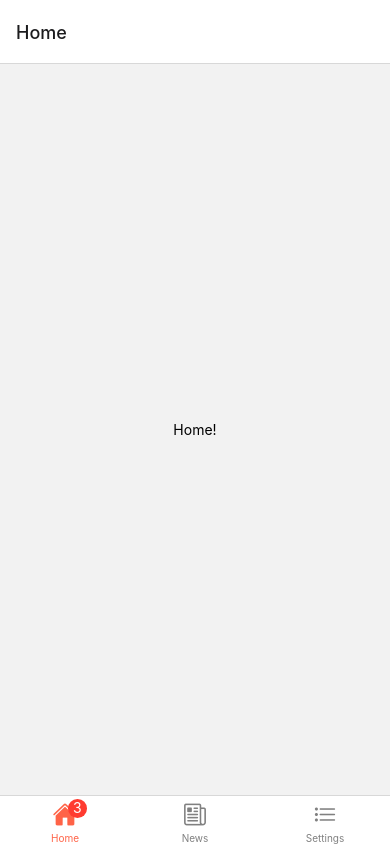
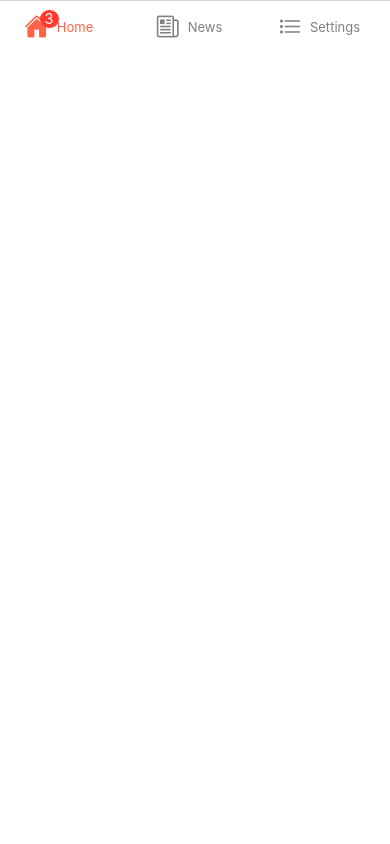
Before and after one commit to gcruzrios/react-native-tabs2024, a React Native app: screen / in a window 390 px wide. Built offline with nearby package versions, Linux system fonts and the light colour scheme.

Commit message:
directory body with SafeAreaView

```diff
--- a/App.tsx
+++ b/App.tsx
@@ -1,5 +1,5 @@
 import * as React from 'react';
-import { Text, View } from 'react-native';
+import { SafeAreaView, Text, View } from 'react-native';
 import { NavigationContainer } from '@react-navigation/native';
 import { createBottomTabNavigator } from '@react-navigation/bottom-tabs';
 import Ionicons from 'react-native-vector-icons/Ionicons';
@@ -33,6 +33,7 @@ const Tab = createBottomTabNavigator();
 
 export default function App() {
   return (
+    <SafeAreaView>
   <NavigationContainer>
   <Tab.Navigator
         screenOptions={({ route }) => ({
@@ -62,6 +63,7 @@ export default function App() {
         <Tab.Screen name="Settings" component={SettingsScreen} />
       </Tab.Navigator>
     </NavigationContainer>
+    </SafeAreaView>
 
   );
 }
```
